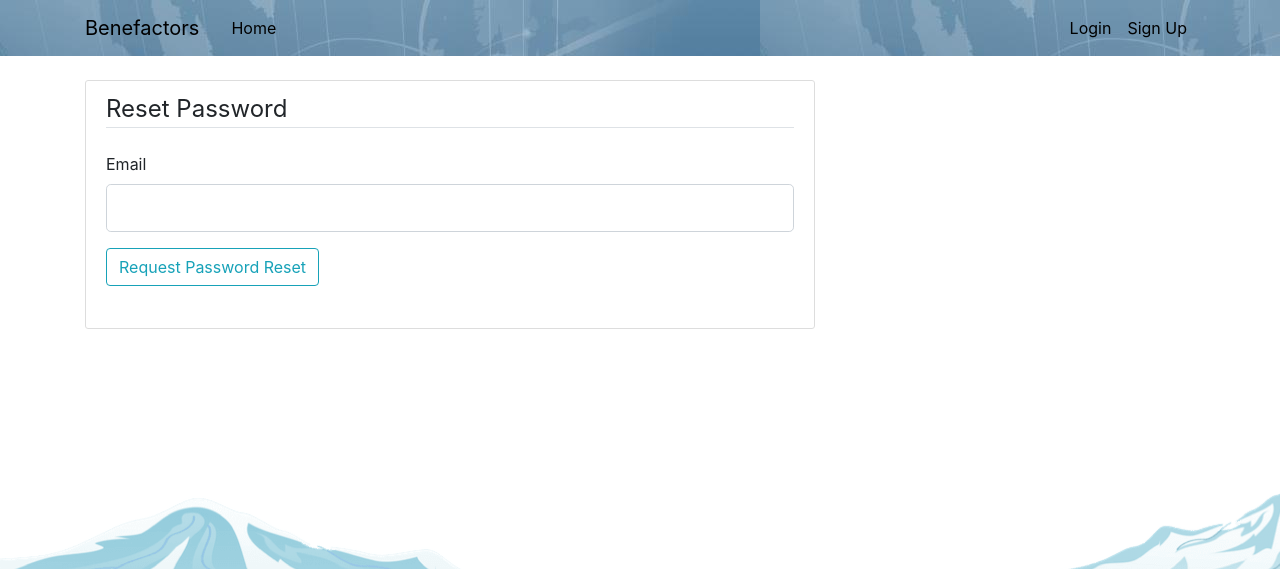
After one commit to SinaBehrouz/Benefactors, a Flask app: page /reset_password in a window 1280 px wide. The commit adds this page. Shown: the top 569 px of the page. Run offline with Flask 2, Linux system fonts and the light colour scheme; some libraries are stand-ins or nearby versions.

Commit message:
added password renewal

```diff
--- a/web/benefactors/forms.py
+++ b/web/benefactors/forms.py
@@ -13,6 +13,17 @@ class LoginForm(FlaskForm):
     remember = BooleanField('Remember Me')
     submit = SubmitField('Login')
 
+class RequestResetForm(FlaskForm):
+    email = StringField('Email', validators=[DataRequired(), Email()])
+    submit = SubmitField('Request Password Reset')
+    def validate_email(self, email):
+        user = User.query.filter_by(email=email.data).first()
+        if user is None:
+            raise ValidationError('There is no account associated with the email.')
+class ResetPasswordForm(FlaskForm):
+    password = PasswordField('Password', validators=[DataRequired()])
+    confirm_password = PasswordField('Confirm Password', validators=[DataRequired(), EqualTo('password')])
+    submit = SubmitField('Reset Password')
 
 class SignUpForm(FlaskForm):
     username = StringField('Username', validators=[DataRequired(), Length(min=2, max=20)])
--- a/web/benefactors/routes.py
+++ b/web/benefactors/routes.py
@@ -3,10 +3,11 @@ import uuid
 from PIL import Image
 from flask import render_template, url_for, flash, redirect, request, abort
 from flask_login import login_user, current_user, logout_user, login_required
-from benefactors import app, db, bcrypt
+from benefactors import app, db, bcrypt, mail
 from benefactors.models import User, Post
-from benefactors.forms import LoginForm, SignUpForm, AccountUpdateForm, PostForm
-
+from benefactors.forms import (LoginForm, SignUpForm, AccountUpdateForm,
+                                PostForm, RequestResetForm, ResetPasswordForm)
+from flask_mail import Message
 #-------------------------------------------Login/Logout-------------------------------------------
 
 @app.route("/login", methods=['GET', 'POST'])
@@ -45,8 +46,52 @@ def sign_up():
         flash('Account created!', 'success')
         return redirect(url_for('home'))
     return render_template('signup.html', title='Register', form=form)
+#-----------------------------------------------Forgot Pass------------------------------------------
 
-#-----------------------------------------------Home-----------------------------------------------
+def send_reset_email(user):
+    token = user.get_reset_token()
+    msg = Message('Password Reset Request', sender ='noreply@demo.com',
+                    recipients=[user.email])
+    msg.body = f''' To Reset your password visit the following link:
+    {url_for('reset_token', token=token, _external =True)}
+    If you did not make this request, simply ignore this email and
+    no changes will be made.
+    '''
+    mail.send(msg)
+
+
+
+@app.route("/reset_password", methods=['GET', 'POST'])
+def reset_request():
+    if current_user.is_authenticated:
+        return redirect(url_for('home'))
+    form = RequestResetForm()
+    if form.validate_on_submit():
+        user = User.query.filter_by(email = form.email.data).first()
+        send_reset_email(user)
+        flash('An email with instruction has been sent to your email', 'info')
+        return redirect(url_for('login'))
+    return render_template('reset_request.html', title = 'Reset Password', form = form)
+
+
+@app.route("/reset_password/<token>", methods=['GET', 'POST'])
+def reset_token(token):
+    if current_user.is_authenticated:
+        return redirect(url_for('home'))
+    user = User.verify_reset_token(token)
+    if not user:
+        flash("That is an invalid or expired toekn", 'warning')
+        return redirect(url_for('reset_request'))
+    form = ResetPasswordForm()
+    if form.validate_on_submit():
+        hash = bcrypt.generate_password_hash(form.password.data).decode('utf-8')
+        user.password = hash
+        db.session.commit()
+        flash('Your password has been updated!', 'success')
+        return redirect(url_for('login'))
+    return render_template('reset_token.html', title = 'Reset Password', form = form)
+
+#-----------------------------------------------Home-------------------------------------------------
 
 @app.route("/")
 @app.route("/home")
--- a/web/benefactors/templates/login.html
+++ b/web/benefactors/templates/login.html
@@ -40,7 +40,7 @@
                 {{ form.submit(class="btn btn-outline-info") }}
             </div>
             <small class="text-muted ml-2">
-                <a href="#">Forgot Password?</a>
+                <a href="{{ url_for('reset_request') }}" >Forgot Password?</a>
             </small>
         </form>
     </div>
--- /dev/null
+++ b/web/benefactors/templates/reset_request.html
@@ -0,0 +1,26 @@
+{% extends "layout.html" %}
+{% block content %}
+    <div class="content-section">
+        <form method="POST" action="">
+            {{ form.hidden_tag() }}
+            <fieldset class="form-group">
+                <legend class="border-bottom mb-4">Reset Password</legend>
+                <div class="form-group">
+                    {{ form.email.label(class="form-control-label") }}
+                    {% if form.email.errors %}
+                        {{ form.email(class="form-control form-control-lg is-invalid") }}
+                        <div class="invalid-feedback">
+                            {% for error in form.email.errors %}
+                                <span>{{ error }}</span>
+                            {% endfor %}
+                        </div>
+                    {% else %}
+                        {{ form.email(class="form-control form-control-lg") }}
+                    {% endif %}
+                </div>
+            <div class="form-group">
+                {{ form.submit(class="btn btn-outline-info") }}
+            </div>
+        </form>
+    </div>
+{% endblock content %}
```
Also changed, not shown: web/benefactors/__init__.py (+8 -0 lines), web/benefactors/models.py (+15 -2 lines), web/benefactors/templates/reset_token.html (added, +40 -0 lines).
